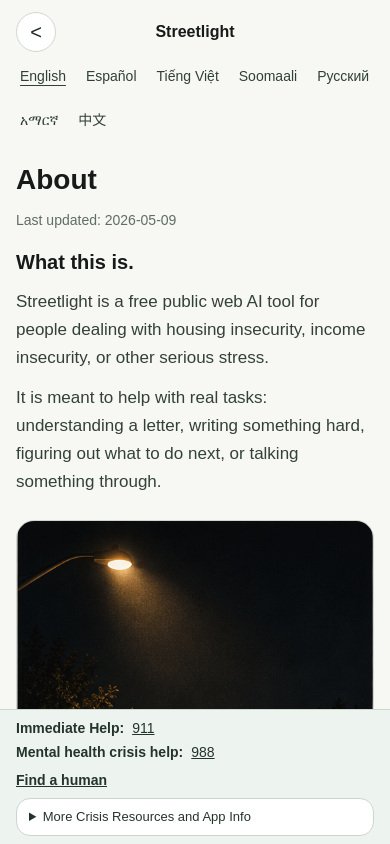
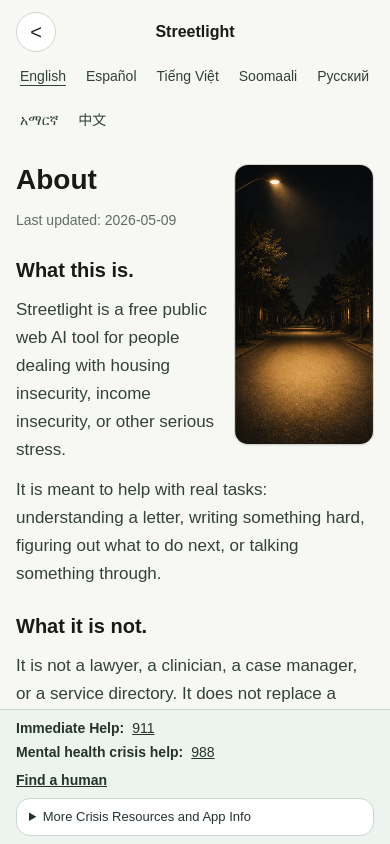
Before and after one commit to am-dj-ct/streetlight, a Next.js app: page /about in a window 390 px wide. Built offline with nearby package versions, Linux system fonts and the light colour scheme.

Commit message:
Refine about page image layout

```diff
--- a/src/app/about/page.tsx
+++ b/src/app/about/page.tsx
@@ -25,7 +25,13 @@ function StreetlightAboutImage({
   const isMobilePlacement = placement === "mobile";
 
   return (
-    <figure className="overflow-hidden rounded-[18px] border border-[#cfd7cf] bg-[#e8eee8] shadow-[0_1px_0_rgba(29,42,34,0.08)]">
+    <figure
+      className={
+        isMobilePlacement
+          ? "float-right mb-3 ml-4 w-[36vw] min-w-[7rem] max-w-[9.5rem] overflow-hidden rounded-[14px] border border-[#cfd7cf] bg-[#e8eee8] shadow-[0_1px_0_rgba(29,42,34,0.08)]"
+          : "overflow-hidden rounded-[18px] border border-[#cfd7cf] bg-[#e8eee8] shadow-[0_1px_0_rgba(29,42,34,0.08)]"
+      }
+    >
       <Image
         src="/assets/outreach/streetlight-master-left-panel.png"
         alt=""
@@ -34,14 +40,10 @@ function StreetlightAboutImage({
         priority
         sizes={
           isMobilePlacement
-            ? "(min-width: 640px) 42rem, calc(100vw - 2rem)"
+            ? "(min-width: 640px) 9.5rem, 36vw"
             : "(min-width: 1280px) 20rem, 18rem"
         }
-        className={
-          isMobilePlacement
-            ? "h-[min(118vw,28rem)] w-full object-cover object-top"
-            : "h-auto w-full"
-        }
+        className="h-auto w-full"
       />
     </figure>
   );
@@ -70,6 +72,7 @@ export default async function AboutPage({ searchParams }: AboutPageProps) {
   const {
     copy,
     currentLanguage,
+    hasTranslatedCopy,
     languageCode,
     regionScope,
   } = getPageRequestContext({
@@ -102,19 +105,34 @@ export default async function AboutPage({ searchParams }: AboutPageProps) {
       title={page.title}
       lastUpdated={page.lastUpdated}
       getLanguageHref={(nextLanguageCode) => buildAboutHref(nextLanguageCode)}
+      showTitleBlock={false}
       wide
     >
       <div className="lg:grid lg:grid-cols-[minmax(0,42rem)_18rem] lg:items-start lg:gap-10 xl:grid-cols-[minmax(0,42rem)_20rem]">
         <div className="space-y-6">
+          <div>
+            <div className="lg:hidden">
+              <StreetlightAboutImage placement="mobile" />
+            </div>
+
+            <h1 className="text-[28px] font-semibold leading-[1.16] text-[#171a18] sm:text-[34px]">
+              {page.title}
+            </h1>
+            <p className="pt-3 text-[14px] leading-6 text-[#5f6d64]">
+              {copy.lastUpdatedLabel} {page.lastUpdated}
+            </p>
+            {!hasTranslatedCopy && currentLanguage.code !== "en" ? (
+              <p className="pt-2 text-[14px] leading-6 text-[#5f6d64]">
+                {copy.infoPageTranslationNotice}
+              </p>
+            ) : null}
+          </div>
+
           {introSection ? renderSection(introSection) : null}
-
-          <div className="lg:hidden">
-            <StreetlightAboutImage placement="mobile" />
-          </div>
 
           {remainingSections.map((section) => renderSection(section))}
 
-          <section className="rounded-[18px] border border-[#cfd7cf] bg-white px-4 py-4 text-[16px] leading-6 text-[#334139] shadow-[0_1px_0_rgba(29,42,34,0.08)]">
+          <section className="clear-both rounded-[18px] border border-[#cfd7cf] bg-white px-4 py-4 text-[16px] leading-6 text-[#334139] shadow-[0_1px_0_rgba(29,42,34,0.08)]">
             <Link
               href={buildReportProblemHref({
                 area: "about",
@@ -128,7 +146,7 @@ export default async function AboutPage({ searchParams }: AboutPageProps) {
           </section>
         </div>
 
-        <aside className="hidden lg:-mt-24 lg:block">
+        <aside className="hidden lg:block">
           <div className="sticky top-0">
             <StreetlightAboutImage placement="desktop" />
           </div>
--- a/src/components/info-page-shell.tsx
+++ b/src/components/info-page-shell.tsx
@@ -17,6 +17,7 @@ type InfoPageShellProps = {
   title: string;
   lastUpdated: string;
   getLanguageHref: (languageCode: SupportedLanguageCode) => InternalAppPath;
+  showTitleBlock?: boolean;
   wide?: boolean;
   children: React.ReactNode;
 };
@@ -30,6 +31,7 @@ export function InfoPageShell({
   title,
   lastUpdated,
   getLanguageHref,
+  showTitleBlock = true,
   wide = false,
   children,
 }: InfoPageShellProps) {
@@ -64,6 +66,8 @@ export function InfoPageShell({
             />
           </div>
 
+          {showTitleBlock ? (
+            <>
               <h1 className="pt-4 text-[28px] font-semibold leading-[1.16] text-[#171a18] sm:text-[34px]">
                 {title}
               </h1>
@@ -75,6 +79,12 @@ export function InfoPageShell({
                   {copy.infoPageTranslationNotice}
                 </p>
               ) : null}
+            </>
+          ) : (
+            <p className="sr-only">
+              {title}. {copy.lastUpdatedLabel} {lastUpdated}
+            </p>
+          )}
         </header>
 
         <section className={contentClassName ?? "flex-1 space-y-6 pb-4 lg:pb-8"}>
```
Lines whose indentation alone changed are shown as unchanged.
